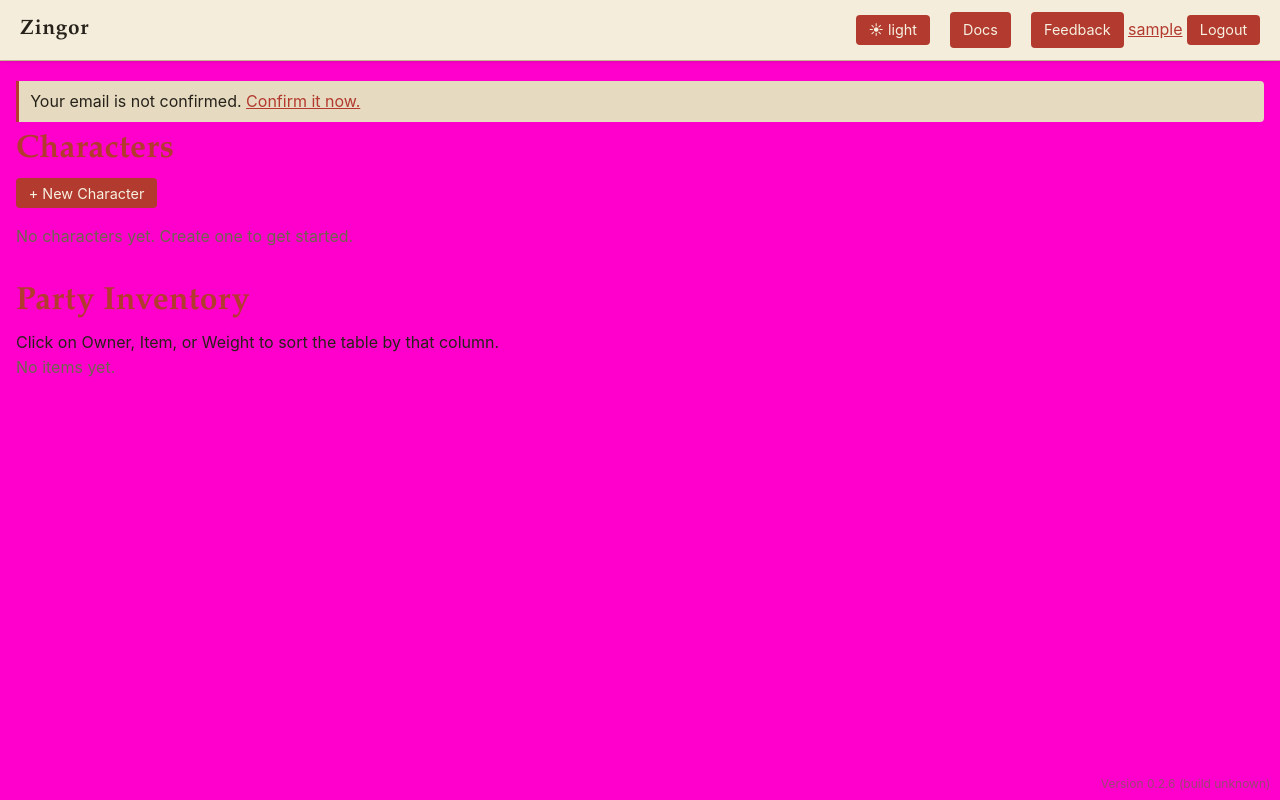
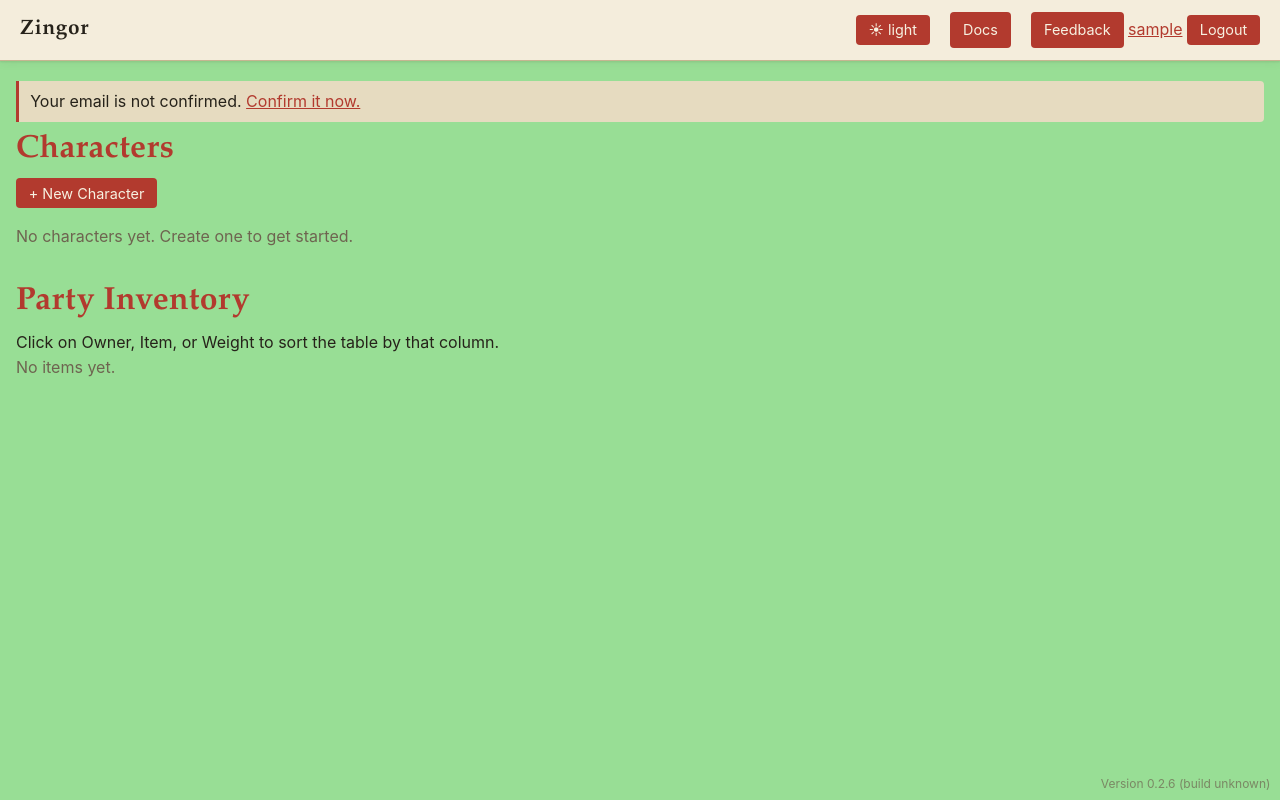
Before and after one commit to maxwelljoslyn/zingor, a Django app: page / in a window 1280 px wide. Run offline with Django 5.2, Linux system fonts and the light colour scheme; the visitor is signed in with stand-in values (Sample User, id 1); data comes from the database, SQL or seed files in the repository; data that the repository does not hold is empty; parts of the project's set-up code (start-up, migrations or seed data) failed here and were passed over.

Commit message:
tweak dev background color

```diff
--- a/characters/static/characters/styles.css
+++ b/characters/static/characters/styles.css
@@ -97,7 +97,7 @@ body {
 /* Development builds (DEBUG=True) get a deliberately clashing page ground so it's
    obvious at a glance you're not on production. Set on <body> so it wins over the
    theme's --bg in both light and dark mode. */
-body[data-debug] { background: #ff00cc; }
+body[data-debug] { background: #98de95; }
 
 a {
   color: var(--link);
```
